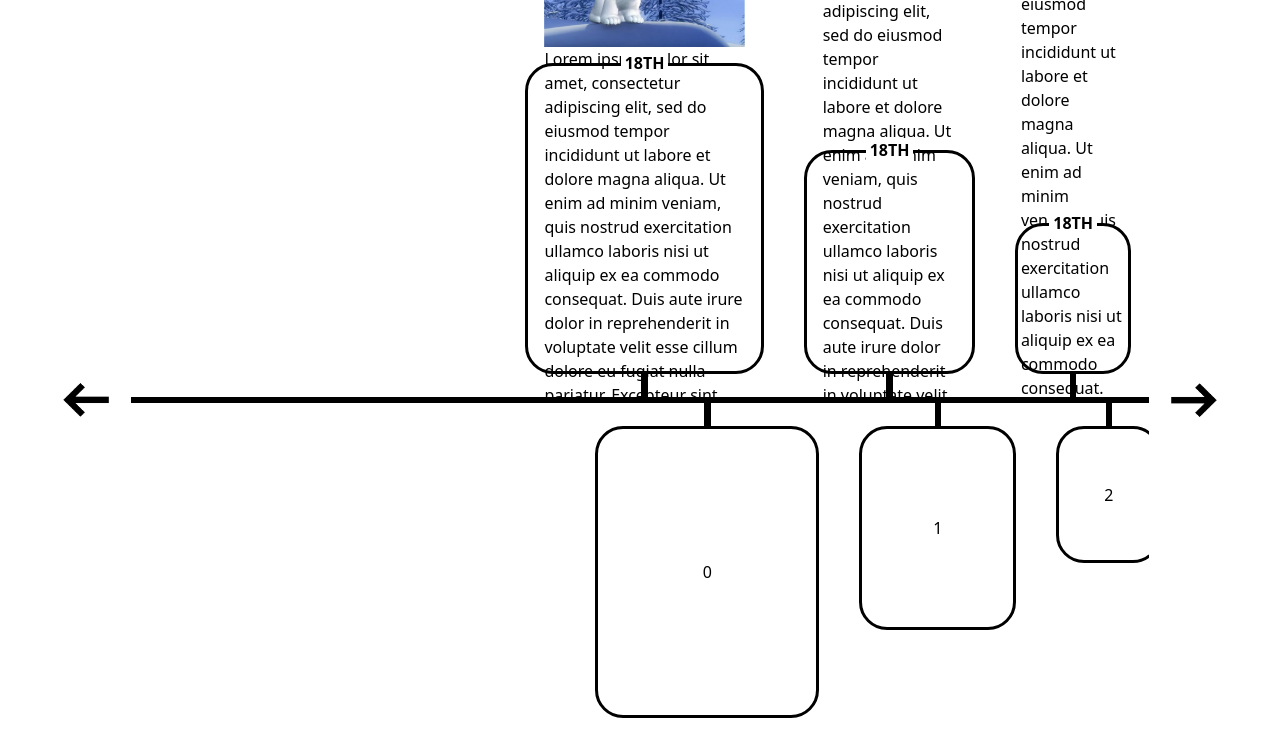
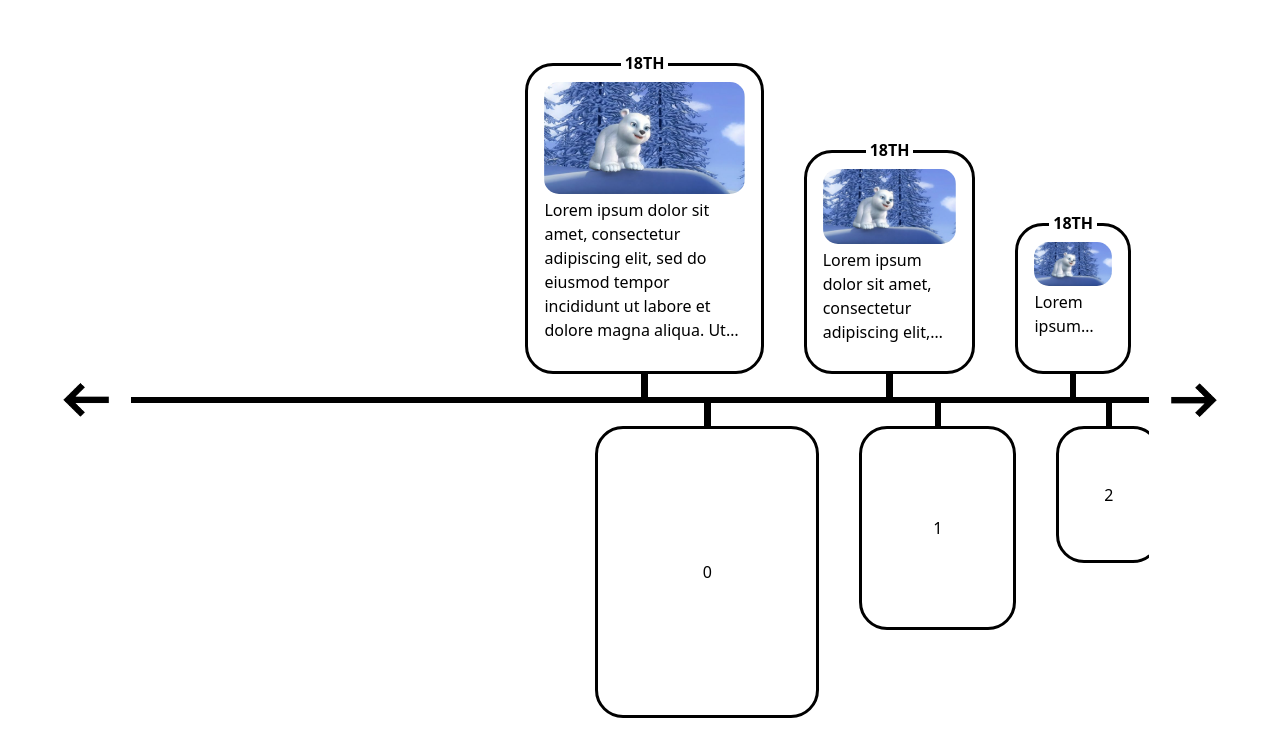
Before and after one commit to liyu-hz168/Timeline, a React app: page / in a window 1280 px wide. Shown: the top 756 px of the page. Built offline with nearby package versions, Linux system fonts and the light colour scheme; the HTML template or start-up script is replaced by a standard one.

Commit message:
fixed text overflow issue on thumbnails

```diff
--- a/package.json
+++ b/package.json
@@ -13,6 +13,7 @@
     "build-storybook": "storybook build"
   },
   "dependencies": {
+    "@tailwindcss/line-clamp": "^0.4.4",
     "clsx": "^2.1.1",
     "framer-motion": "^11.13.5",
     "gsap": "^3.12.7",
--- a/src/components/thumbnail.tsx
+++ b/src/components/thumbnail.tsx
@@ -1,13 +1,53 @@
-export default function Thumbnail({text, image = ""} : {text: string, image: string}){ //image is a path
+import { useState, useEffect, useRef } from "react";
+
+export default function Thumbnail({ text, image = "" }: { text: string; image: string }) {
+    const [lineClamp, setLineClamp] = useState(2);
+    const containerRef = useRef<HTMLDivElement | null>(null);
+
+    useEffect(() => {
+        if (!containerRef.current) return;
+
+        const updateLineClamp = () => {
+            if (containerRef.current) {
+                const height = containerRef.current.clientHeight;
+                const computedStyle = window.getComputedStyle(containerRef.current);
+                const lineHeight = parseFloat(computedStyle.lineHeight) || 17; // Fallback if line-height isn't defined
+                const maxLines = Math.floor(height / (lineHeight+1));
+                setLineClamp(maxLines);
+                console.log(height)
+            }
+        };
+
+        const resizeObserver = new ResizeObserver(updateLineClamp);
+        resizeObserver.observe(containerRef.current);
+
+        updateLineClamp();
+
+        return () => {
+            resizeObserver.disconnect();
+        };
+    }, []);
+
     return (
-        <span className="relative z-10 thumbnail flex flex-col justify-center items-center rounded-[28px] bg-white border-[3px] border-black min-h-[120px]">
-            <span className="absolute z-20 font-bold bg-white top-[-15px] pl-1 pr-1"> 18TH </span>
-            {image &&
-            <div className="p-4">
-                <img className="" src={image} alt="thumbnail image"/>
-                <span>{text}</span>
-            </div>
-            }
+        <span className="relative z-10 thumbnail flex flex-col justify-start items-center rounded-[28px] bg-white border-[3px] border-black">
+            <span className="absolute z-20 font-bold bg-white top-[-15px] pl-1 pr-1">18TH</span>
+            {image && (
+                <div className="p-4 flex flex-col items-center w-full h-full overflow-hidden">
+                    <img className="rounded-[15px] w-full h-auto" src={image} alt="thumbnail image" />
+                    <div ref={containerRef} className="flex-1 h-[100%] w-[100%] mt-1">
+                        <p
+                            className="text-[16px] w-full overflow-hidden text-ellipsis"
+                            style={{
+                                display: "-webkit-box",
+                                WebkitLineClamp: lineClamp,
+                                WebkitBoxOrient: "vertical",
+                            }}
+                        >
+                            {text}
+                        </p>
+                    </div>
+                </div>
+            )}
         </span>
-    )
+    );
 }
```
Also changed, not shown: 1 other file (tests, documents, lock files or other folders).
